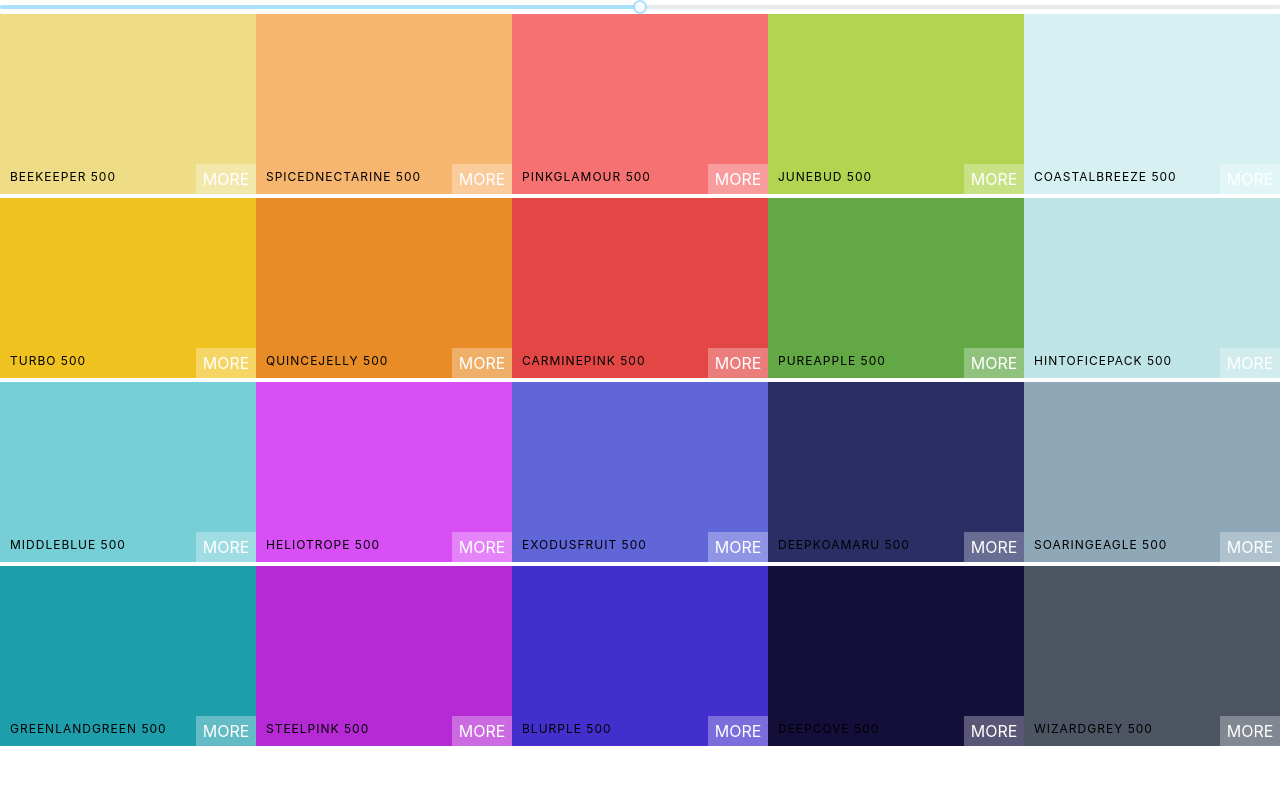
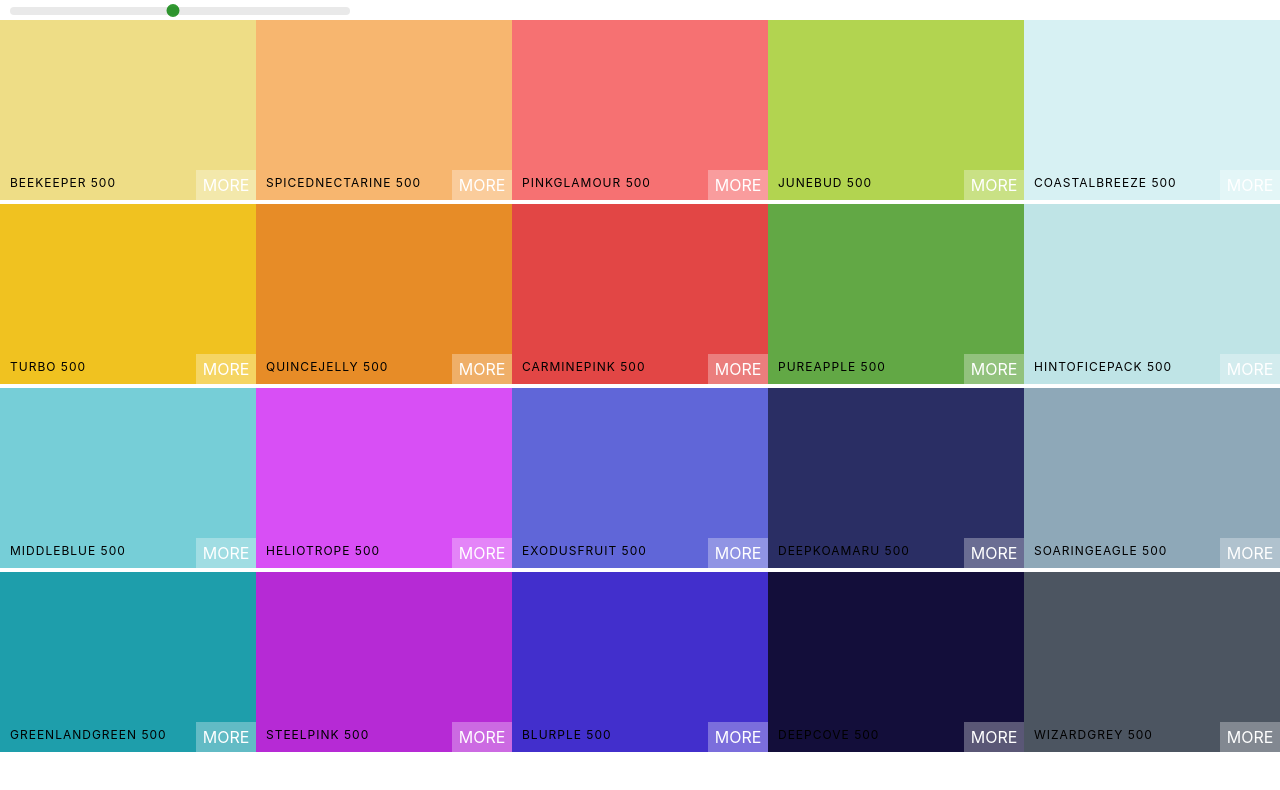
Before and after one commit to MoisesMH/color-app, a React (Create React App) app: page /palette/flat-ui-colors-american in a window 1280 px wide. Shown: the top 790 px of the page. Built offline with nearby package versions, Linux system fonts and the light colour scheme.

Commit message:
Styling Color Slider

```diff
--- a/src/App.js
+++ b/src/App.js
@@ -1,4 +1,3 @@
-import './App.css';
 import Palette from './Palette';
 import seedColors from './seedColors';
 import { generatePalette } from './colorHelpers';
--- a/src/ColorBox.css
+++ b/src/ColorBox.css
@@ -35,7 +35,7 @@
 
 .box-content {
     position: absolute;
-    /* width: 100%; */
+    width: 100%;
     left: 0px;
     bottom: 0px;
     padding: 10px;
@@ -84,7 +84,7 @@
 /* For the msg in the overlay */
 
 .copy-msg {
-    position: fixed;
+    position: absolute;
     left: 0;
     right: 0;
     top: 0;
@@ -100,6 +100,7 @@
 }
 
 .copy-msg.show {
+    position: fixed;
     opacity: 1;
     transform: scale(1);
     z-index: 25;
--- a/src/Palette.css
+++ b/src/Palette.css
@@ -6,3 +6,33 @@
 .Palette-colors {
     height: 90%;
 }
+
+.slider {
+    width: 340px;
+    margin: 0 10px;
+    display: inline-block;
+}
+
+/* Slider specific classes */
+
+.rc-slider-track {
+    background-color: transparent;
+}
+
+.rc-slider-rail {
+    height: 8px;
+}
+
+.rc-slider-handle,
+.rc-slider-handle:active,
+.rc-slider-handle:focus,
+.rc-slider-handle:hover {
+    background-color: green;
+    outline: none;
+    border: 2px solid green;
+    box-shadow: none;
+    width: 13px;
+    height: 13px;
+    margin-left: -7px;
+    margin-top: -3px;
+}
--- a/src/Palette.js
+++ b/src/Palette.js
@@ -1,9 +1,10 @@
+// To get the slider working
+import Slider from "rc-slider";
+import "rc-slider/assets/index.css"
+// Because of specificity, we add the styling from the slider first
 import React, { Component } from "react";
 import ColorBox from "./ColorBox";
 import "./Palette.css"
-// To get the slider working
-import Slider from "rc-slider";
-import "rc-slider/assets/index.css"
 
 class Palette extends Component {
     constructor(props) {
@@ -22,6 +23,7 @@
         return (
             <div className="Palette">
                 <Slider
+                    className="slider"
                     defaultValue={this.state.level}
                     min={100}
                     max={900}
```
